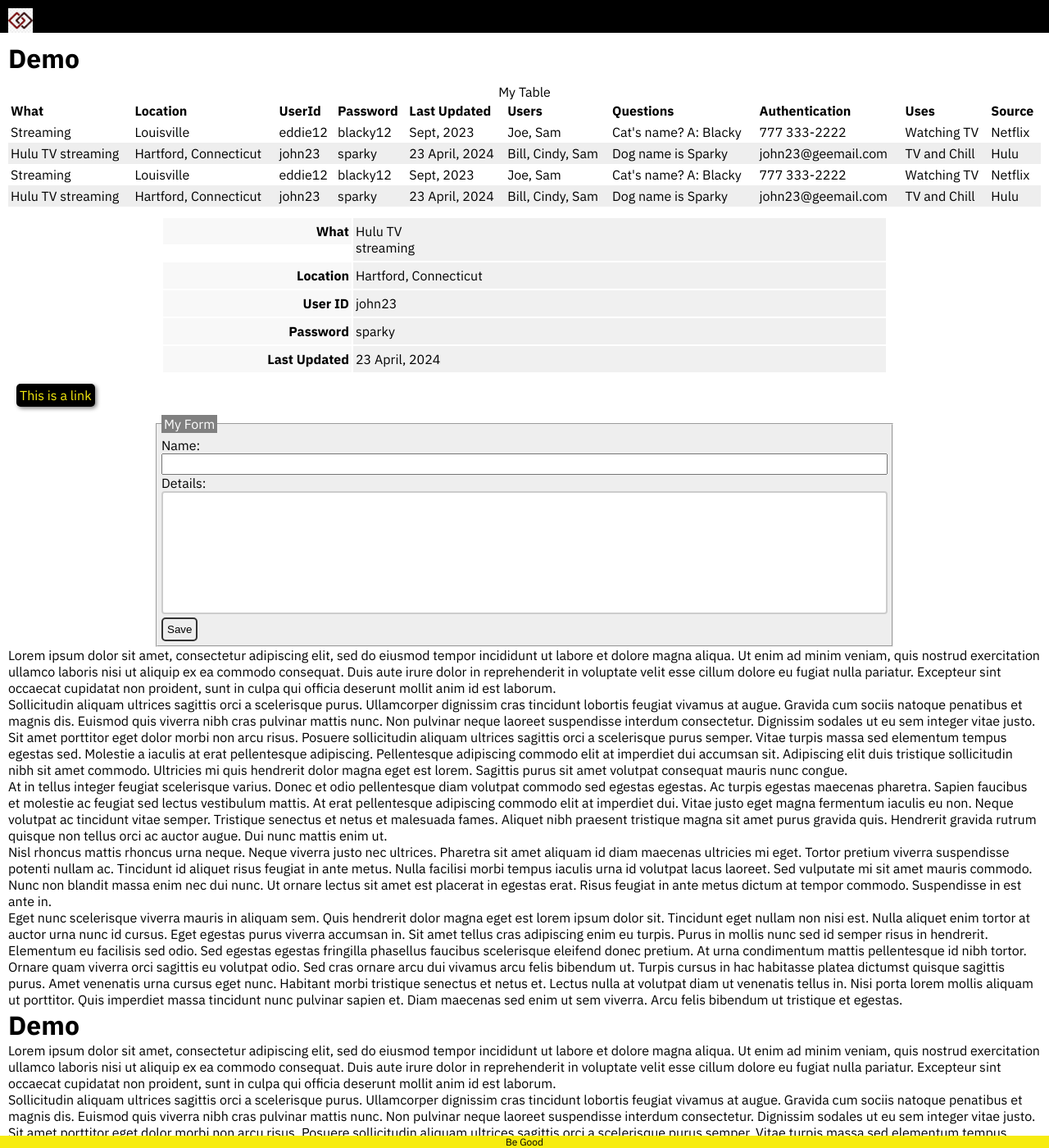
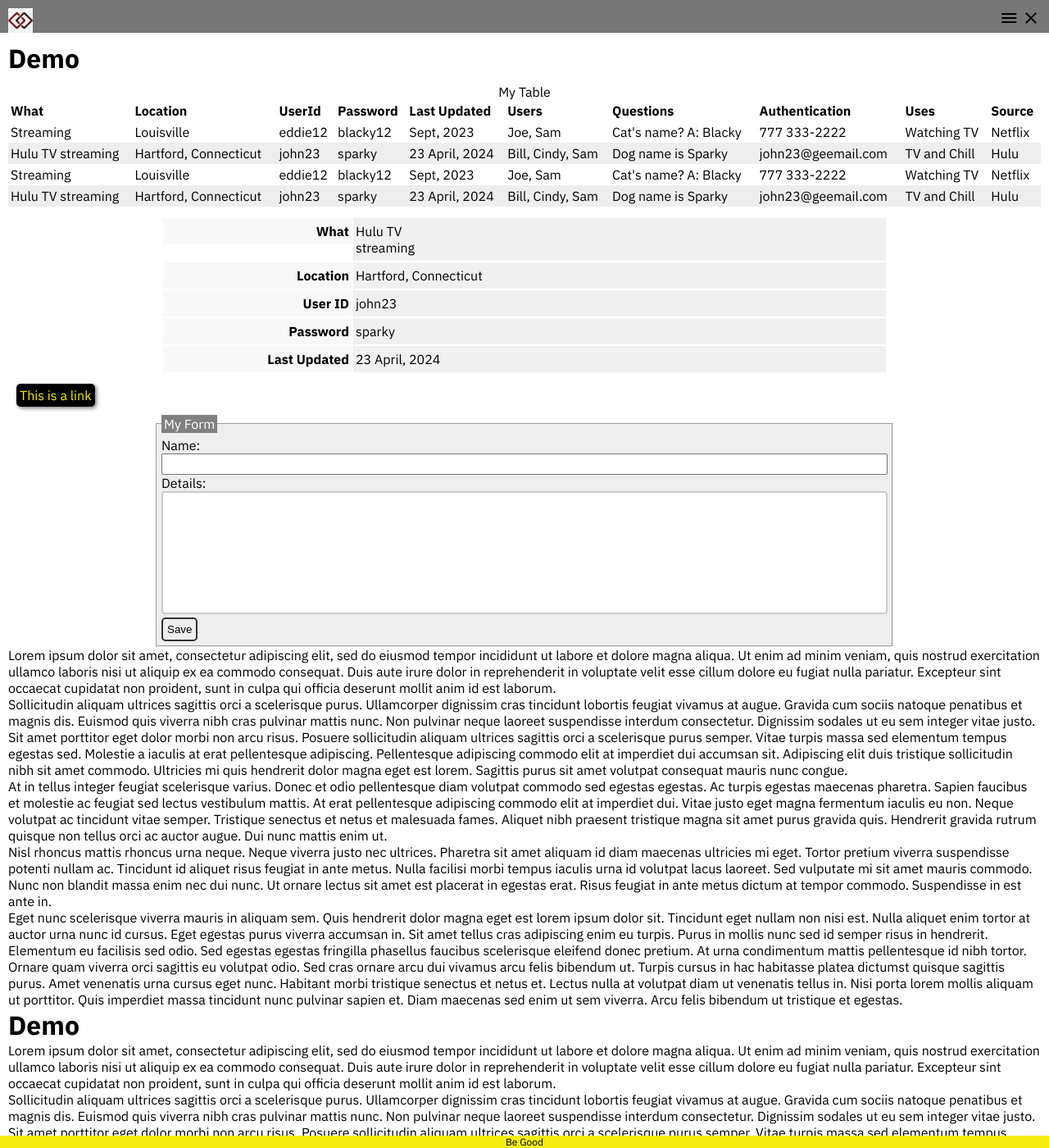
Before and after one commit to gothamgo/demo, a Jekyll site: the page built from index.html, in a window 1280 px wide and 1400 px high. Shown: the whole window at 82% size. Built offline with Jekyll 4.4.1, drawn with Linux system fonts in a browser that asks for light colours.

Commit message:
Update header3.html

```diff
--- a/_includes/header3.html
+++ b/_includes/header3.html
@@ -3,7 +3,7 @@
   }
   header div.header {
     padding: 10px;
-    background-color: #000000; /* Black */
+    background-color: #777777;
     height: 40px;
   }
   div.header-banner {
```
